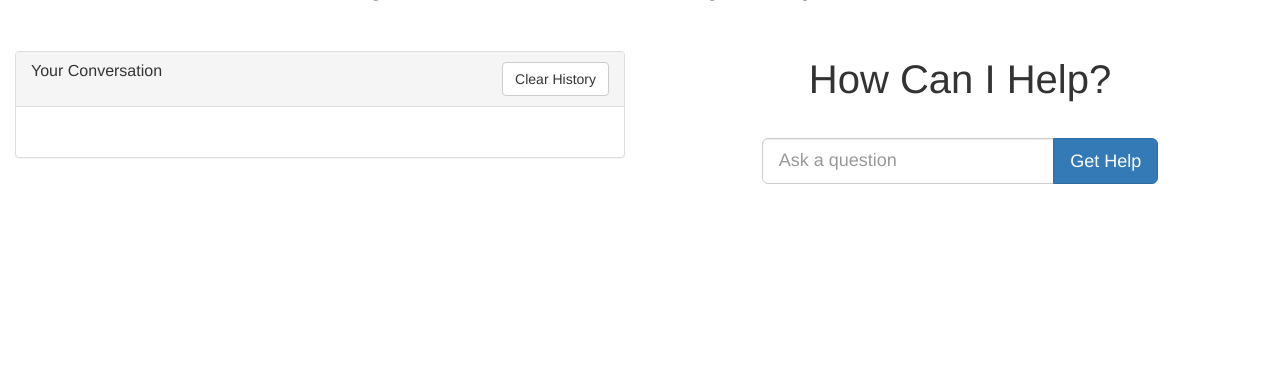
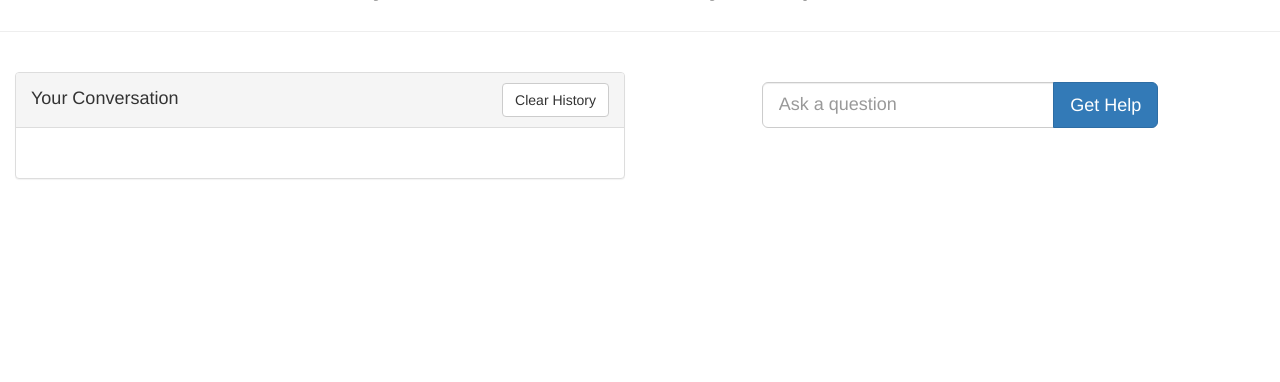
Before and after one commit to rahul-nath/rentbot, a Flask app: page / in a window 1280 px wide. Shown: the part 259-641 px from the top of the page. Run offline with Flask 2, Linux system fonts and the light colour scheme; some libraries are stand-ins or nearby versions.

Commit message:
Updated styles

```diff
--- a/templates/main.html
+++ b/templates/main.html
@@ -17,13 +17,14 @@
     <div class="container-fluid text-center">
       <h1>Hey SF tenants, ask us your questions!</h1>
     </div>
+    <hr>
     <div class="container-fluid">
-    <br><br>
+    <br>
       <div class="row">
         <div class="col-xs-6">
           <div class="panel panel-default">
             <div class="panel-heading clearfix">
-              <h3 class="panel-title pull-left">Your Conversation</h3>
+              <h3 class="panel-title pull-left" style="margin-top: 6px; font-size: 18px">Your Conversation</h3>
               <form action='{{ url_for("clearHistory") }}' method="post">
                 <button type="submit" class="btn btn-default" style="float:right">Clear History</button>
               </form>
@@ -46,9 +47,7 @@
           </div>
         </div>
         <div class="col-xs-4 col-xs-offset-1">
-          <p align="center" style="font-size:40px">How Can I Help?</p>
           <p align="center" style="font-size:20px; color:red">{{ error }}</p>
-          <br>
           <form class="form-horizontal" role="form" action='{{ url_for("showMain") }}' method="post">
             <div class="input-group input-group-lg">
               <input name="question" type="text" class="form-control" placeholder="Ask a question">
```
